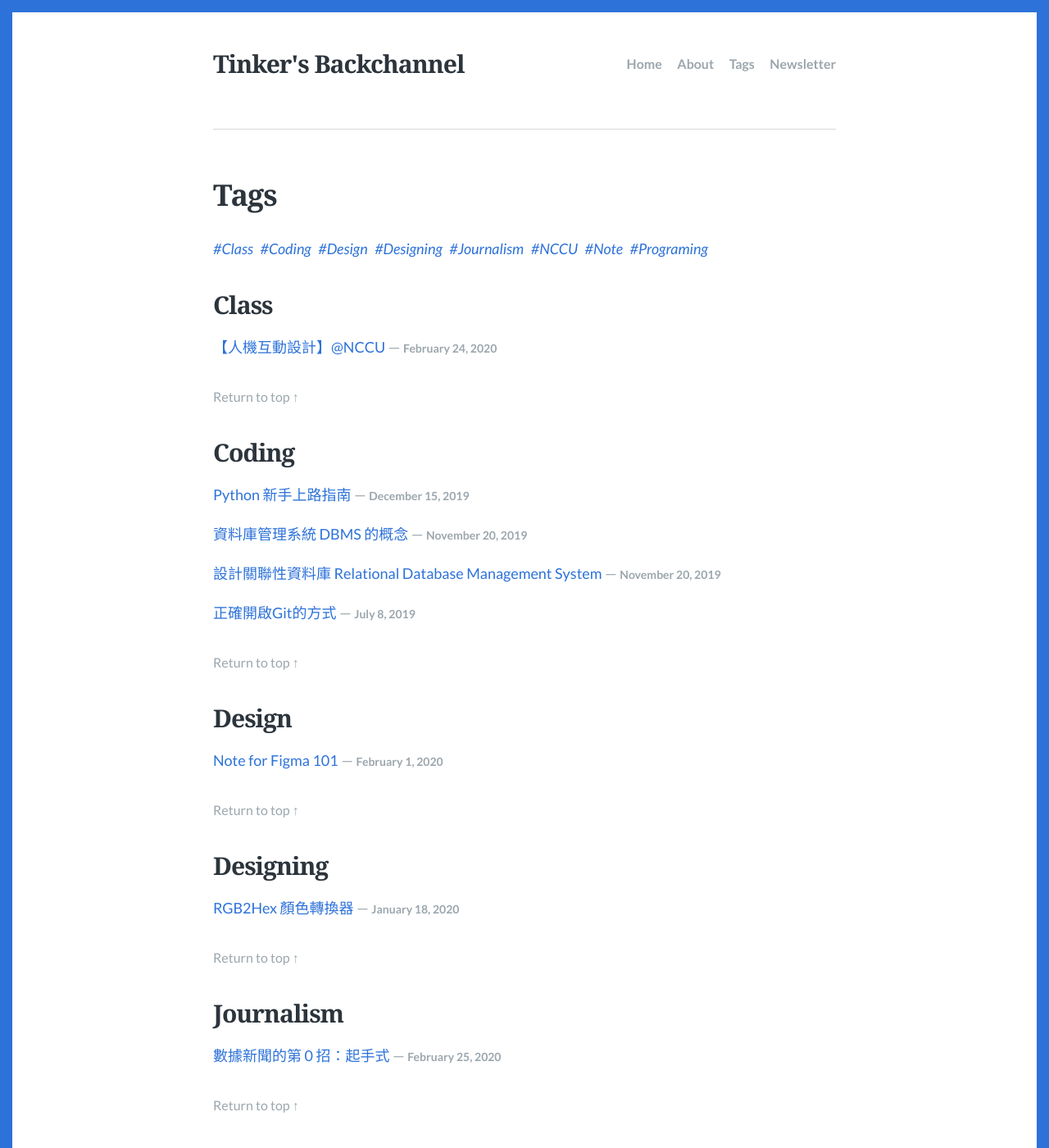
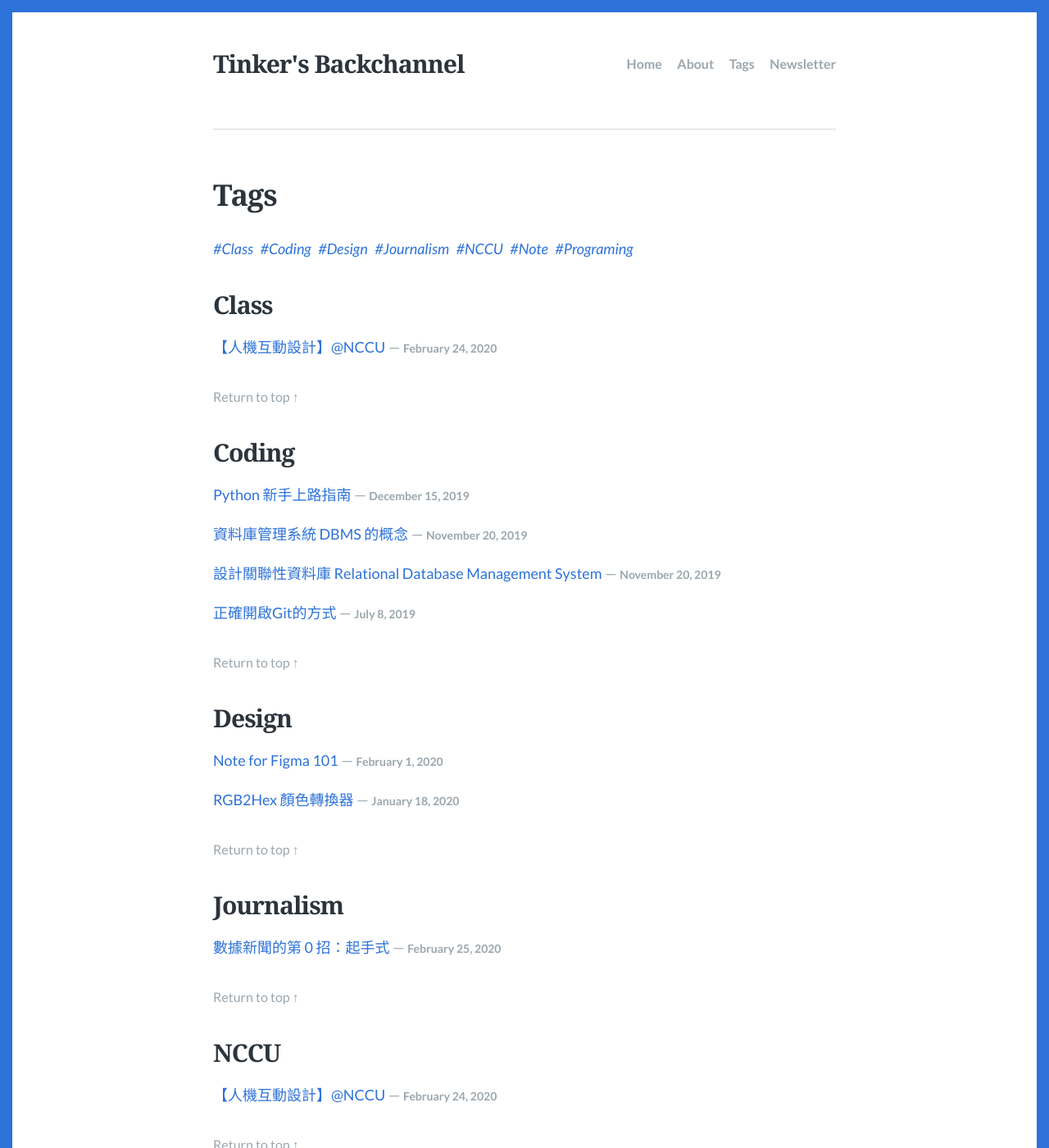
Before and after one commit to laiyenju/laiyenju.github.io, a Jekyll site: the page built from tags.md, in a window 1280 px wide and 1400 px high. Shown: the whole window at 82% size. Built offline with Jekyll 4.4.1, drawn with Linux system fonts in a browser that asks for light colours.

Commit message:
Update 2020-01-18-RGB2Hex.md

```diff
--- a/_posts/2020-01-18-RGB2Hex.md
+++ b/_posts/2020-01-18-RGB2Hex.md
@@ -6,9 +6,9 @@
 status: publish
 author: Lai Yen Ju
 categories:
-  - Designing
+  - Design
 tags:
-  - Designing
+  - Design
 excerpt: js 小專案實作紀錄
 ---
 
```
